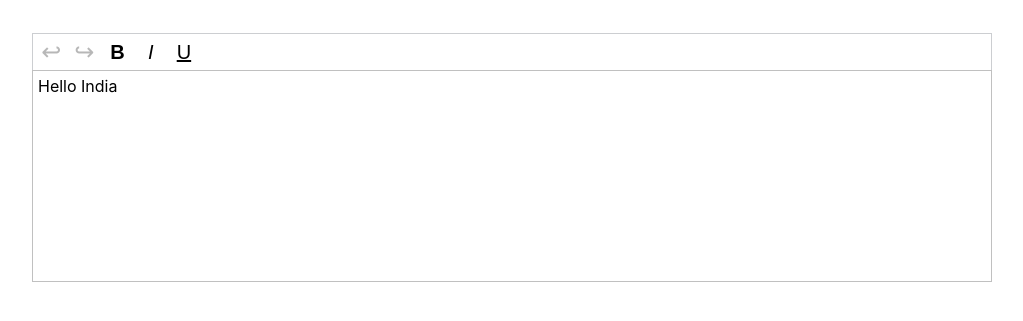
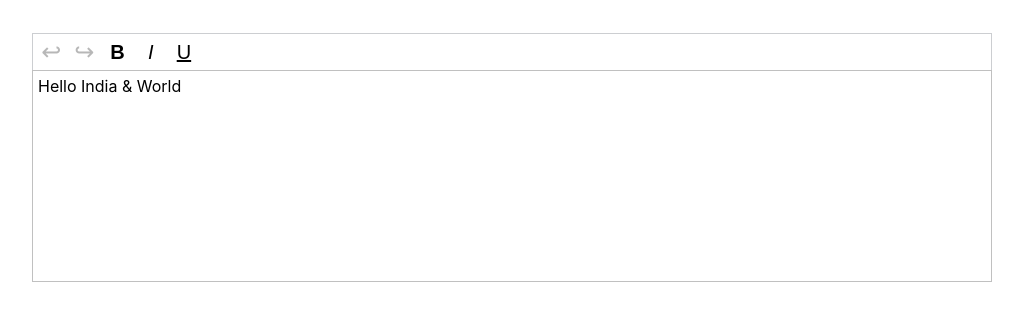
Before and after one commit to biswajitsundara/biz-editor, a React (Create React App) app: page / in a window 1280 px wide. Shown: the part 127-448 px from the top of the page, without its empty margins (128-1151 px from the left). Built offline with nearby package versions, Linux system fonts and the light colour scheme.

Commit message:
text update

```diff
--- a/src/body/body.js
+++ b/src/body/body.js
@@ -64,7 +64,7 @@ const Body = () => {
 
   return (
     <div className="editor-body" contenteditable="true" ref={editorRef}>
-      Hello India
+      Hello India & World
     </div>
   );
 };
```
